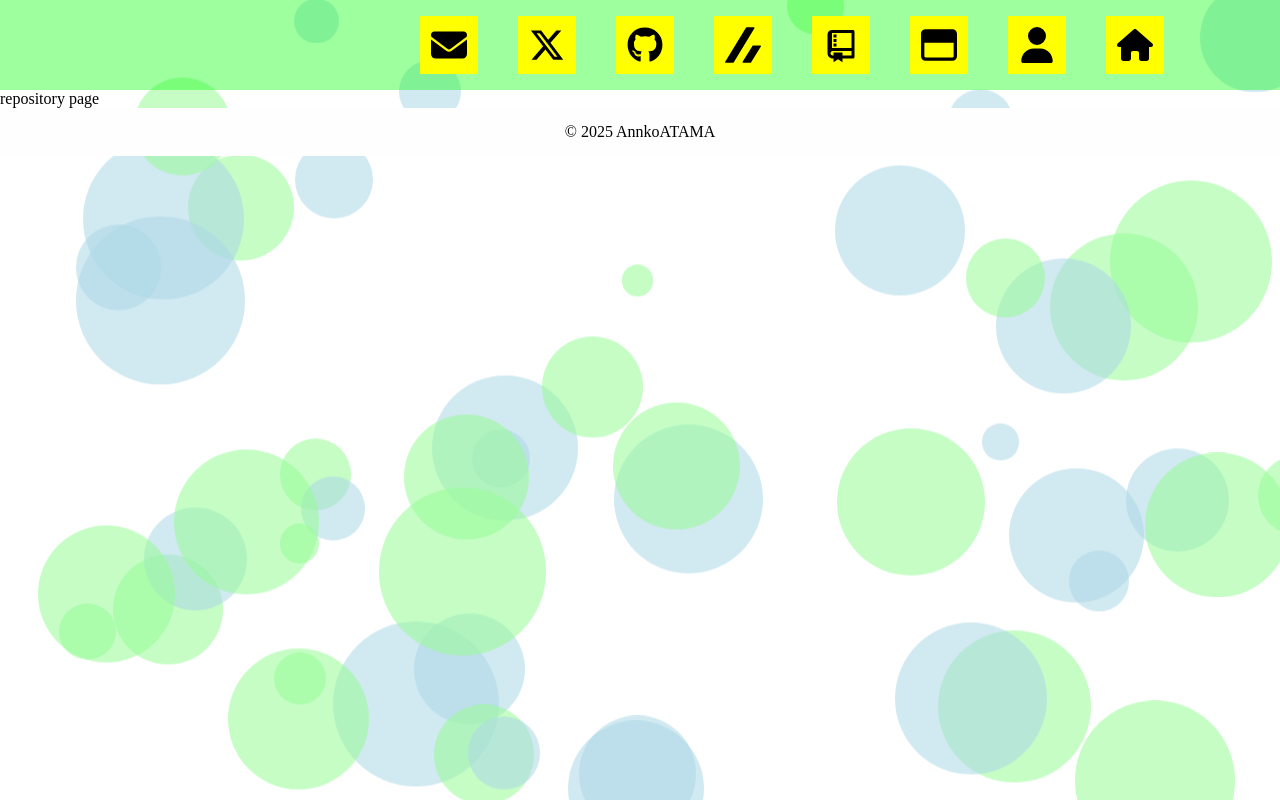
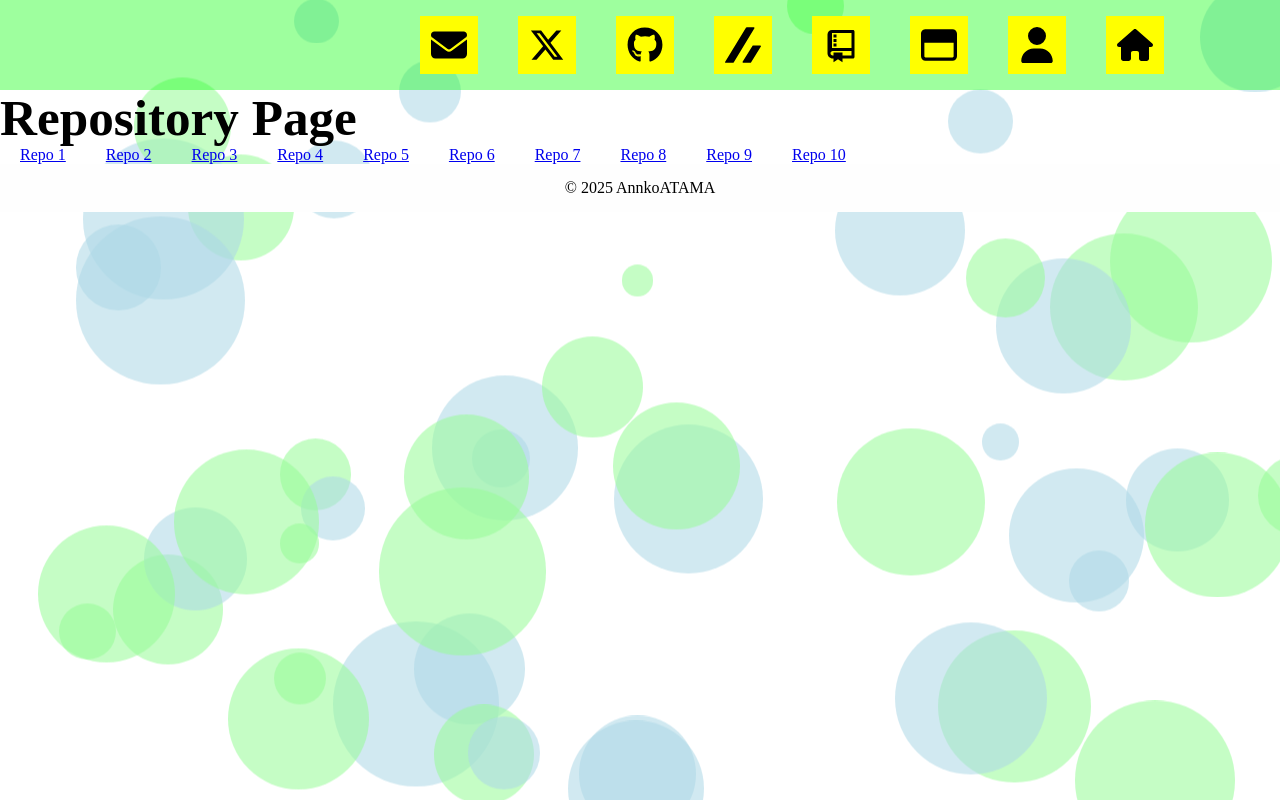
Before and after one commit to AnnkoATAMA/AnnkoATAMA_Protfolio, a React (Vite) app in the folder front/: page /repository in a window 1280 px wide. Built offline with nearby package versions, Linux system fonts and the light colour scheme.

Commit message:
get repository

```diff
--- a/front/package.json
+++ b/front/package.json
@@ -17,7 +17,7 @@
   },
   "devDependencies": {
     "@eslint/js": "^9.17.0",
-    "@types/react": "^18.3.18",
+    "@types/react": "^19.0.8",
     "@types/react-dom": "^18.3.5",
     "@vitejs/plugin-react-swc": "^3.5.0",
     "eslint": "^9.17.0",
--- /dev/null
+++ b/front/src/components/RepoList.tsx
@@ -0,0 +1,51 @@
+import { use } from "../utils/use";
+
+type Repo = {
+    id: string;
+    name: string;
+    html_url: string;
+}
+
+const cache = new Map();
+
+export const gitUrl = "https://ungh.cc/users/AnnkoATAMA/repos";
+
+function fetchRepos(): Promise<Repo[]> {
+    const promise = new Promise((resolve) => {
+        setTimeout(() => {
+            const repos: Repo[] = Array.from({ length: 10 }, (_, index) => ({
+                id: (index + 1).toString(),
+                name: `Repo ${index + 1}`,
+                html_url: `${gitUrl}/repo${index + 1}`,
+            }));
+            resolve(repos);
+        }, 1000);
+    });
+
+    if (!cache.has(gitUrl)) {
+        cache.set(gitUrl, promise);
+    }
+    return cache.get(gitUrl);
+}
+
+const RepoList =() => {
+    const repos = use<Awaited<ReturnType<typeof fetchRepos>>>(fetchRepos());
+
+    if (!repos || repos.length === 0) {
+        return <div>No repositories found.</div>;
+    }
+
+    return (
+        <ul>
+            {repos.map((repo) => (
+                <li key={repo.id}>
+                    <a href={repo.html_url} target="_blank" rel="noopener noreferrer">
+                        {repo.name}
+                    </a>
+                </li>
+            ))}
+        </ul>
+    );
+}
+
+export default RepoList;
--- a/front/src/components/layout/Loading.tsx
+++ b/front/src/components/layout/Loading.tsx
@@ -1,7 +1,7 @@
 const Loading = () => {
   return (
       <div>
-          LODING
+          LOADING
       </div>
   )
 }
--- a/front/src/pages/RepositoryPage.tsx
+++ b/front/src/pages/RepositoryPage.tsx
@@ -1,8 +1,17 @@
+import Loading from "../components/layout/Loading.tsx";
+import {Suspense} from "react";
+import RepoList from "../components/RepoList.tsx";
+
 const RepositoryPage = () => {
+
     return (
         <div>
-            repository page
+            <h1>Repository Page</h1>
+            <Suspense fallback={<Loading/>}>
+                <RepoList />
+            </Suspense>
         </div>
-    )
-}
+    );
+};
+
 export default RepositoryPage;
--- /dev/null
+++ b/front/src/utils/use.ts
@@ -0,0 +1,22 @@
+export function use<T>(promise: Promise<T>) {
+    if (promise.status === 'fulfilled') {
+        return promise.value;
+    } else if (promise.status === 'rejected') {
+        throw promise.reason;
+    } else if (promise.status === 'pending') {
+        throw promise;
+    } else {
+        promise.status = 'pending';
+        promise.then(
+            result => {
+                promise.status = 'fulfilled';
+                promise.value = result;
+            },
+            reason => {
+                promise.status = 'rejected';
+                promise.reason = reason;
+            },
+        );
+        throw promise;
+    }
+}
```
Also changed, not shown: front/src/@types/index.d.ts (added, +7 -0 lines), 1 other file (tests, documents, lock files or other folders).
